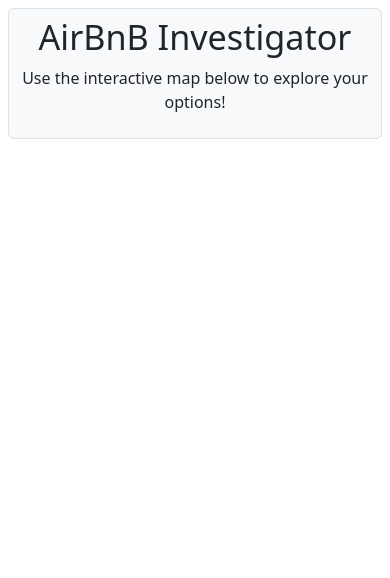
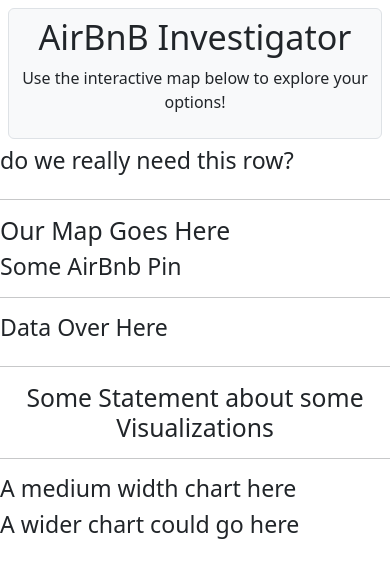
Before and after one commit to seneubauer/airbnb-investigator, a Python web app: template templates/index.html in a window 390 px wide. Shown: the top 578 px of the page. Run offline with Jinja, Linux system fonts and the light colour scheme; the template is opened without the code that fills it, so the values that code supplies are empty; some libraries are stand-ins or nearby versions.

Commit message:
added temp layout to html body

```diff
--- a/templates/index.html
+++ b/templates/index.html
@@ -41,6 +41,64 @@
         </div>
     </div>
 
+    <div class="row">
+        <div class="col-md-12"> <!--Selects the element's interactivity model from Bootsrap-->
+            <h3>do we really need this row?</h3>
+        </div>
+    </div>
+    <hr>
+
+    <!-- This indent layer starts a new Bootsrap row. -->
+    <div class="row">
+
+        <!-- This indent layer starts a new Bootsrap component. -->
+        <div class="col-md-8">
+          <h2>
+            Our Map Goes Here
+          </h2>
+          <!-- === Our Map Goes HERE === -->
+          <div id="map"></div>
+        </div>
+
+        <!-- This indent layer starts a new Bootsrap component. -->
+        <div class="col-md-4">
+          <!-- Create Custom Table Class -->
+          <h3>
+            Some AirBnb Pin
+          </h3><hr>
+          <h3>Data Over Here</h3>
+          <!-- </table> -->
+        </div>
+      </div>
+
+      <!-- This indent layer starts a new Bootsrap row. -->
+      <div class="row">
+
+        <!-- This indent layer starts a new Bootsrap component. -->
+
+        <div class="col-md-12" style="text-align: center;">
+          <hr>
+          <h2>
+            Some Statement about some Visualizations
+          </h2>
+          <hr>
+        </div>
+
+        <div class="col-md-5" style="img-align=center">
+          <h3>
+            A medium width chart here
+          </h3>
+        </div>
+        <!-- -------------------------------------- -->
+        <div class="col-md-7" style="img-align=center">
+          <h3>
+            A wider chart could go here
+          </h3>
+        </div>
+
+      </div>
+
+
     <!-- import the js scripts -->
     <script src="https://cdn.jsdelivr.net/npm/bootstrap@5.2.0/dist/js/bootstrap.bundle.min.js"
             integrity="sha384-A3rJD856KowSb7dwlZdYEkO39Gagi7vIsF0jrRAoQmDKKtQBHUuLZ9AsSv4jD4Xa"
```
